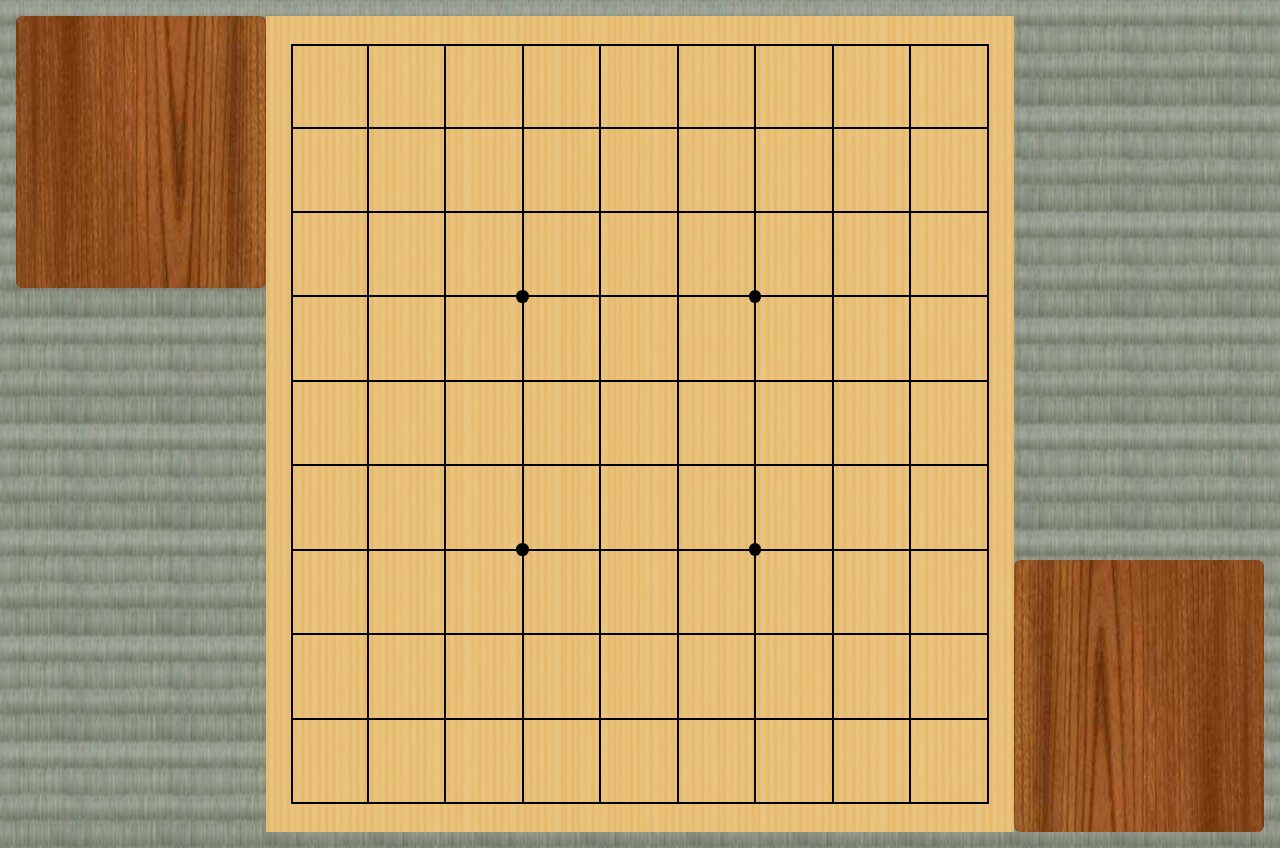
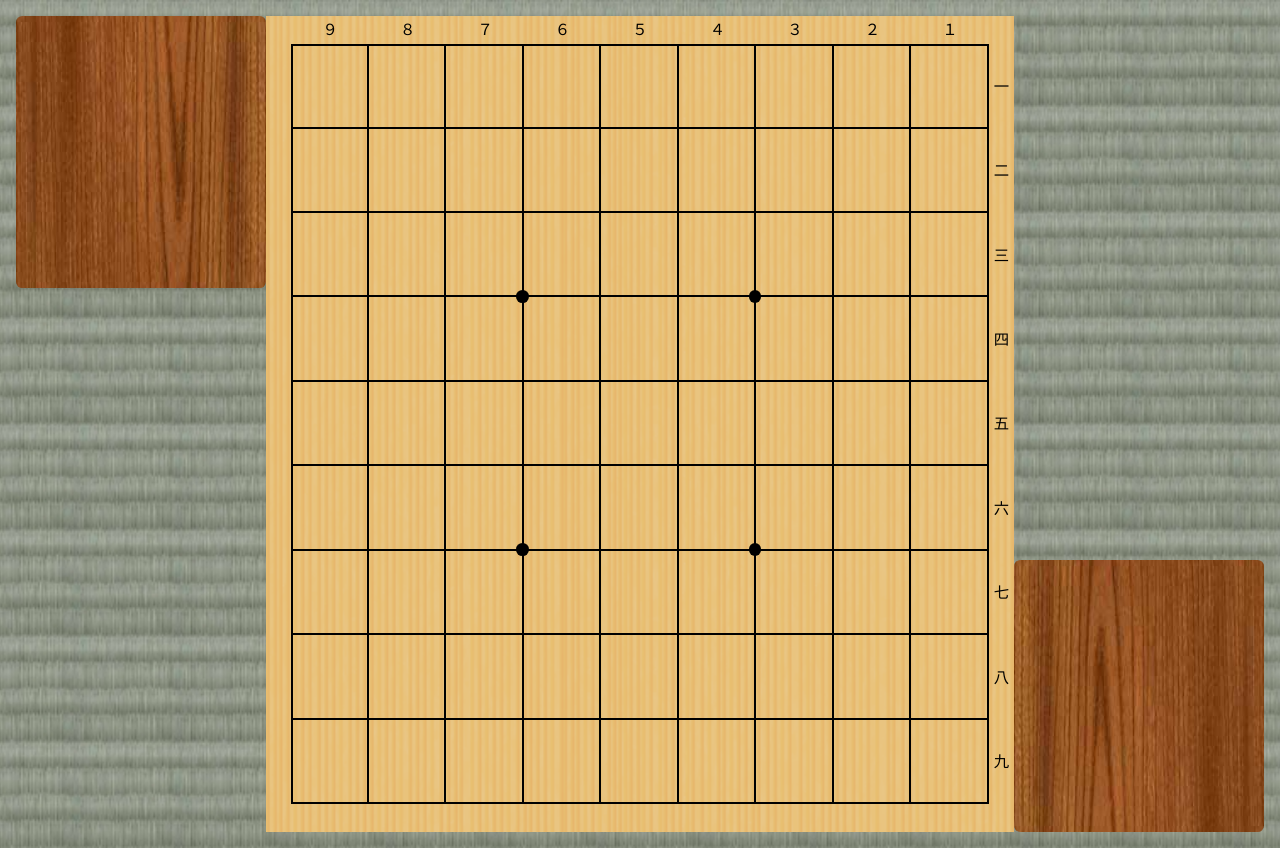
Before and after one commit to murosan/shogi-board-front, a React (Create React App) app: page / in a window 1280 px wide. Built offline with nearby package versions, Linux system fonts and the light colour scheme.

Commit message:
:sparkles: 文字追加

```diff
--- a/src/components/shogi/Cell.scss
+++ b/src/components/shogi/Cell.scss
@@ -1,3 +1,6 @@
+@import '../../styles/paths';
+@import '../../styles/modules';
+
 $borderColor: rgb(0, 0, 0);
 $borderWidth: 0.18vw;
 
@@ -6,15 +9,15 @@ $borderWidth: 0.18vw;
   border-right: $borderWidth solid $borderColor;
 }
 
-.Piece-left {
+.Piece-Left {
   border-left: $borderWidth solid $borderColor;
 }
 
-.Piece-top {
+.Piece-Top {
   border-top: $borderWidth solid $borderColor;
 }
 
-.Piece-star {
+.Piece-Star {
   position: relative;
   &::before {
     content: '';
@@ -24,6 +27,14 @@ $borderWidth: 0.18vw;
     height: 1vw;
     width: 1vw;
     border-radius: 50%;
-    background-color: black;
+    background-color: $borderColor;
   }
 }
+
+.Cell-EdgeText {
+  @include flexCenter;
+
+  span {
+    font-size: 1.2vw;
+  }
+}
--- a/src/components/shogi/Cell.tsx
+++ b/src/components/shogi/Cell.tsx
@@ -1,5 +1,6 @@
 import React, { Component } from 'react'
 import './Cell.scss'
+import { columnString, rowString } from '../../lib/strings'
 
 export interface Props {
   row: number
@@ -8,21 +9,52 @@ export interface Props {
 
 export default class Cell extends Component<Props, {}> {
   render() {
-    return <div className={getClassName(this.props.row, this.props.colum)} />
+    const rowText = isEdgeTextRow(this.props.row, this.props.colum) ? (
+      <span>{columnString(this.props.colum)}</span>
+    ) : (
+      undefined
+    )
+    const columnText = isEdgeTextColumn(this.props.row, this.props.colum) ? (
+      <span>{rowString(this.props.row)}</span>
+    ) : (
+      undefined
+    )
+    const className = getClassName(this.props.row, this.props.colum)
+    return (
+      <div className={className}>
+        {rowText}
+        {columnText}
+      </div>
+    )
   }
 }
 
 function getClassName(row: number, column: number): string {
-  const inRange = (n: number) => n >= 0 && n <= 8
   const piece = inRange(row) && inRange(column) ? 'Piece ' : ''
-  const left = column === 0 && inRange(row) ? 'Piece-left ' : ''
-  const top = row === 0 && inRange(column) ? 'Piece-top ' : ''
+  const left = column === 0 && inRange(row) ? 'Piece-Left ' : ''
+  const top = row === 0 && inRange(column) ? 'Piece-Top ' : ''
+  const edgeText =
+    isEdgeTextRow(row, column) || isEdgeTextColumn(row, column)
+      ? 'Cell-EdgeText '
+      : ''
   const star =
     (row === 2 && column === 2) ||
     (row === 2 && column === 5) ||
     (row === 5 && column === 2) ||
     (row === 5 && column === 5)
-      ? 'Piece-star '
+      ? 'Piece-Star '
       : ''
-  return ('Cell ' + piece + left + top + star).trim()
+  return ('Cell ' + piece + left + top + edgeText + star).trim()
 }
+
+function isEdgeTextRow(row: number, column: number): boolean {
+  return row === -1 && inRange(column)
+}
+
+function isEdgeTextColumn(row: number, column: number): boolean {
+  return column === 9 && inRange(row)
+}
+
+function inRange(n: number): boolean {
+  return n >= 0 && n <= 8
+}
--- /dev/null
+++ b/src/lib/strings.ts
@@ -0,0 +1,10 @@
+const rows = ['一', '二', '三', '四', '五', '六', '七', '八', '九']
+const columns = ['９', '８', '７', '６', '５', '４', '３', '２', '１']
+
+export function rowString(r: number): string {
+  return rows[r]
+}
+
+export function columnString(c: number): string {
+  return columns[c]
+}
--- a/src/styles/_modules.scss
+++ b/src/styles/_modules.scss
@@ -1,4 +1,5 @@
 @mixin flexCenter {
+  display: flex;
   align-items: center;
   justify-content: center;
 }
```
